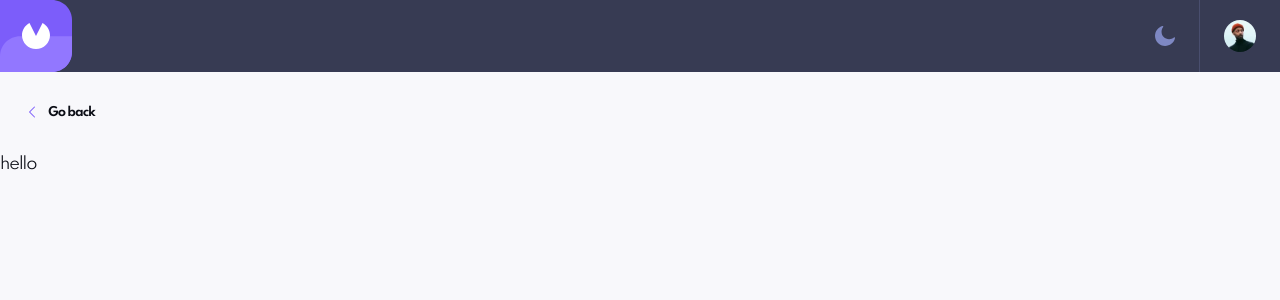
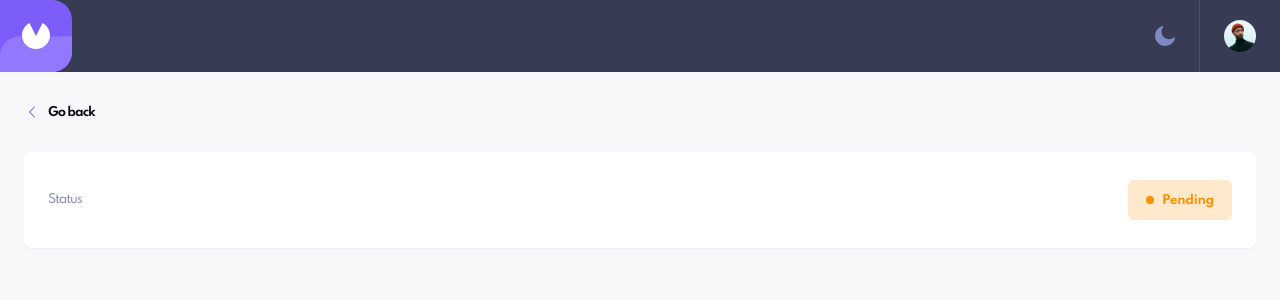
Before and after one commit to kristjanv001/invoice-app, a Next.js app: page /dashboard/view/AA1449 in a window 1280 px wide. Shown: the top 300 px of the page. Built offline with nearby package versions, Linux system fonts and the light colour scheme.

Commit message:
Header logo links to the dashboard

```diff
--- a/app/components/Header.tsx
+++ b/app/components/Header.tsx
@@ -1,11 +1,14 @@
 import Image from "next/image";
+import Link from 'next/link'
 
 
 export function Header() {
   return (
     <header className="">
       <div className="h-[72px] bg-carbon_blue flex items-center justify-between">
-        <Logo />
+        <Link href="/dashboard">
+          <Logo />
+        </Link>
         <div className="flex h-full">
           <ThemeSwitchBtn />
           <DividerLine />
--- a/app/components/InvoiceCard.tsx
+++ b/app/components/InvoiceCard.tsx
@@ -1,65 +1,15 @@
-import { cva, type VariantProps } from "class-variance-authority";
+import { InvoiceLabel } from "./InvoiceLabel";
 import { Invoice } from "../interfaces/invoice";
 import Link from "next/link";
 import { formatCurrency } from "../utils/currency";
 import { formatDate } from "../utils/date";
 
 
-const labelContainer = cva(
-  ["h-10 w-[104px] flex justify-center items-center bg-opacity-20 rounded-md"],
-  {
-    variants: {
-      intent: {
-        paid: ["bg-dark_shamrock"],
-        pending: ["bg-princeton_orange"],
-        draft: ["bg-carbon_blue"],
-      },
-    },
-  }
-);
-
-const labelText = cva(["text-xs font-bold mt-0.5 ml-2 tracking-[-0.25px]"], {
-  variants: {
-    intent: {
-      paid: ["text-dark_shamrock"],
-      pending: ["text-princeton_orange"],
-      draft: [],
-    },
-  },
-});
-
-const labelOval = cva(["h-2 w-2 rounded-full"], {
-  variants: {
-    intent: {
-      paid: ["bg-dark_shamrock"],
-      pending: ["bg-princeton_orange"],
-      draft: ["bg-carbon_blue"],
-    },
-  },
-});
-
-interface LabelProps
-  extends React.HTMLAttributes<HTMLDivElement>,
-    VariantProps<typeof labelContainer>,
-    VariantProps<typeof labelText>,
-    VariantProps<typeof labelOval> {}
-
-export function Label({ className, intent, ...props }: LabelProps) {
-  return (
-    <div className={labelContainer({ className, intent })} {...props}>
-      <div className={labelOval({ intent })}></div>
-      <span className={labelText({ intent })}>
-        {intent === "paid" && "Paid"}
-        {intent === "pending" && "Pending"}
-        {intent === "draft" && "Draft"}
-      </span>
-    </div>
-  );
-}
-
 interface InvoiceCardProps {
   invoice: Invoice;
 }
+
+// <Link href={`/developers/developer?name=${mentor.name}&picture=${mentor.picture}`}>
 
 export function InvoiceCard({ invoice }: InvoiceCardProps) {
   return (
@@ -94,7 +44,7 @@ export function InvoiceCard({ invoice }: InvoiceCardProps) {
                 </span>
               </div>
               <div className="row-span-1 h-full flex justify-end items-end">
-                <Label intent={invoice.status} />
+                <InvoiceLabel intent={invoice.status} />
               </div>
             </div>
           </div>
--- /dev/null
+++ b/app/components/InvoiceLabel.tsx
@@ -0,0 +1,53 @@
+import { cva, type VariantProps } from "class-variance-authority";
+
+const labelContainer = cva(
+  ["h-10 w-[104px] flex justify-center items-center bg-opacity-20 rounded-md"],
+  {
+    variants: {
+      intent: {
+        paid: ["bg-dark_shamrock"],
+        pending: ["bg-princeton_orange"],
+        draft: ["bg-carbon_blue"],
+      },
+    },
+  }
+);
+
+const labelText = cva(["text-xs font-bold mt-0.5 ml-2 tracking-[-0.25px]"], {
+  variants: {
+    intent: {
+      paid: ["text-dark_shamrock"],
+      pending: ["text-princeton_orange"],
+      draft: [],
+    },
+  },
+});
+
+const labelOval = cva(["h-2 w-2 rounded-full"], {
+  variants: {
+    intent: {
+      paid: ["bg-dark_shamrock"],
+      pending: ["bg-princeton_orange"],
+      draft: ["bg-carbon_blue"],
+    },
+  },
+});
+
+interface LabelProps
+  extends React.HTMLAttributes<HTMLDivElement>,
+    VariantProps<typeof labelContainer>,
+    VariantProps<typeof labelText>,
+    VariantProps<typeof labelOval> {}
+
+export function InvoiceLabel({ className, intent, ...props }: LabelProps) {
+  return (
+    <div className={labelContainer({ className, intent })} {...props}>
+      <div className={labelOval({ intent })}></div>
+      <span className={labelText({ intent })}>
+        {intent === "paid" && "Paid"}
+        {intent === "pending" && "Pending"}
+        {intent === "draft" && "Draft"}
+      </span>
+    </div>
+  );
+}
--- a/app/dashboard/view/[id]/layout.tsx
+++ b/app/dashboard/view/[id]/layout.tsx
@@ -1,3 +1,4 @@
+import Link from "next/link"
 import { ChevronLeftIcon } from '@heroicons/react/24/solid'
 
 
@@ -11,7 +12,7 @@ export default function InvoiceCRUDLayout({
 
       <div className="flex items-center my-8 px-6">
         <ChevronLeftIcon className="h-4 w-4 text-venetian_nights font-bold" />
-        <span className='leading-none mt-0.5 ml-2 font-bold text-xs'>Go back</span>
+        <Link href="/dashboard" className='leading-none mt-0.5 ml-2 font-bold text-xs'>Go back</Link>
       </div>
 
       {children}
--- a/app/dashboard/view/[id]/page.tsx
+++ b/app/dashboard/view/[id]/page.tsx
@@ -1,8 +1,15 @@
-export default function Page({ params }: { params: { id: string } }) {
+import { InvoiceLabel } from "@/app/components/InvoiceLabel"
+
+
+export default function InvoiceView({ params }: { params: { id: string } }) {
+  console.log(params)
   return (
-    <div>
+    <div className="px-6">
+      <div className="h-24 w-full bg-white rounded-lg shadow-sm flex justify-between items-center px-6">
+        <span className="font-medium text-xs text-purple_impression">Status</span>
 
-      <p>hello</p>
+        <InvoiceLabel intent="pending" />
+      </div>
 
     </div>
   )
```
